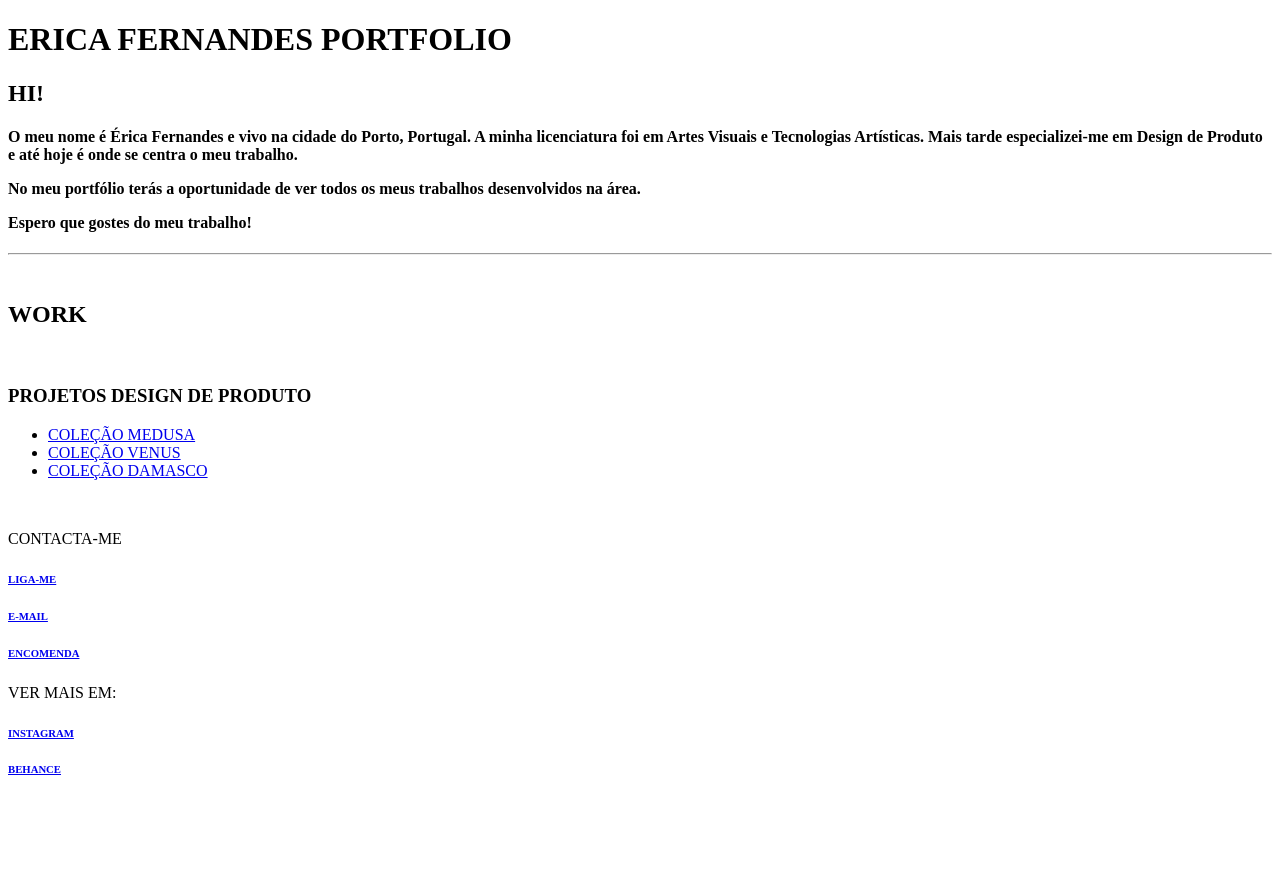
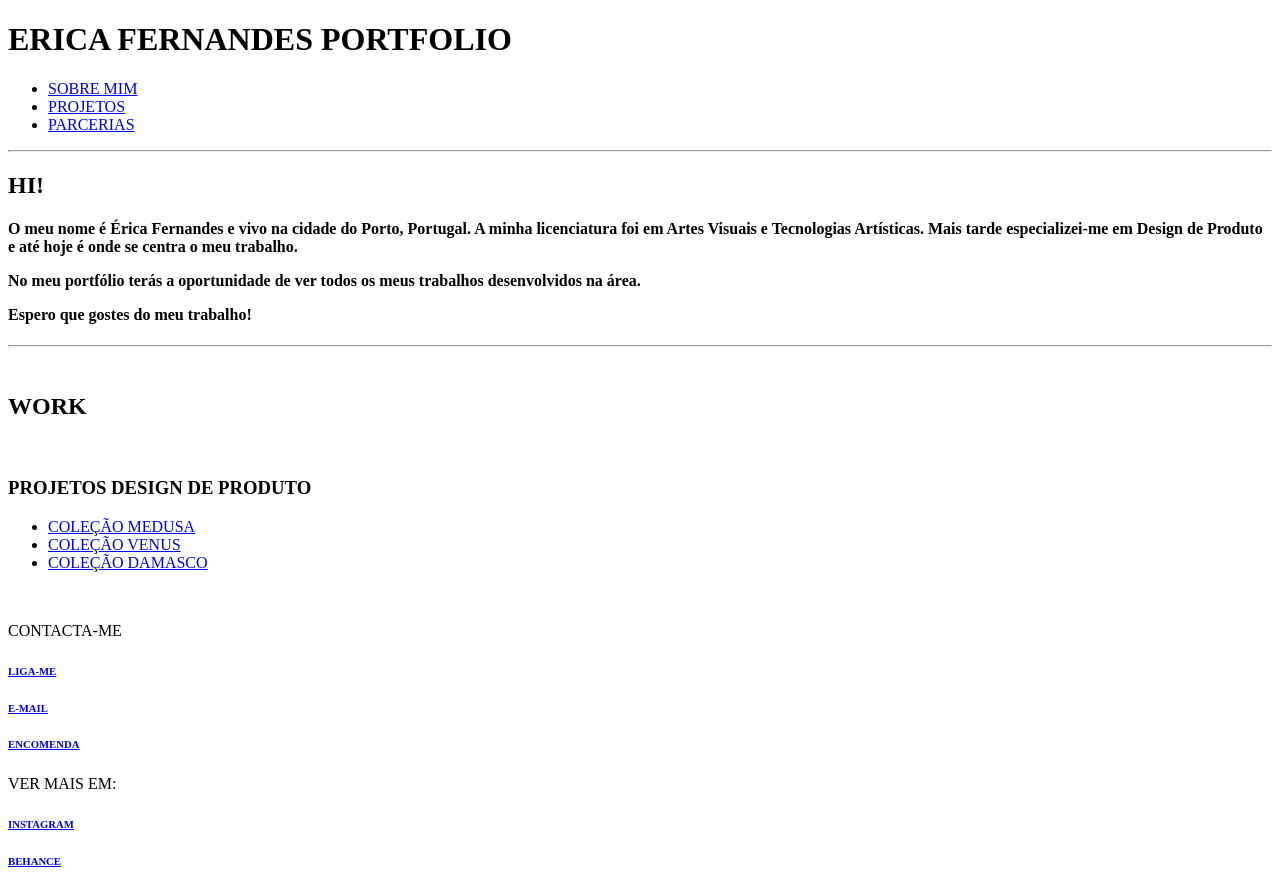
Before and after one commit to ericamf/Ex1, a plain HTML site: page index.html in a window 1280 px wide. Before the commit the page ends 826 px from the top, so only its background shows below. Drawn offline with Linux system fonts and the light colour scheme.

Commit message:
Add files via upload

```diff
--- a/index.html
+++ b/index.html
@@ -3,20 +3,31 @@
 <head>
     <meta charset="UTF-8">
     <meta name="viewport" content="width=device-width, initial-scale=1.0">
-    <title>Ex1_Portfolio Pesssoal ERICA FERNANDES</title>
+    <title>Exercicio 1</title>
 </head>
 <body>
+    <header>
         <h1>ERICA FERNANDES PORTFOLIO </h1>
-
+        <nav>
+            <ul>
+                <li><a href= "SOBRE MIM">SOBRE MIM</a></li>
+                <li><a href= "PROJETOS">PROJETOS</a></li>
+                <li><a href= "PARCERIAS" >PARCERIAS</a></li>
+            </ul>
+            </nav>
+    </header>
+    <hr></hr>
+    <main>
+        <section>
             <p> <h2> HI!</h2></p>
             <h4> O meu nome é Érica Fernandes e vivo na cidade do Porto, Portugal. A minha licenciatura foi em Artes Visuais e Tecnologias Artísticas.
              Mais tarde especializei-me em Design de Produto e até hoje é onde se centra o meu trabalho. <p> No meu portfólio terás a oportunidade de ver todos os
             meus trabalhos desenvolvidos na área. </p> <p> Espero que gostes do meu trabalho! </p></h4>
             <hr> </hr>
-            <br> <header><p><h2> WORK</h2></p></header> </br>
-
-            <main>
-            <section><h3> PROJETOS DESIGN DE PRODUTO </h3>
+        </section>
+        <section>
+            <br><p><h2> WORK</h2></p> </br>
+            <h3> PROJETOS DESIGN DE PRODUTO </h3>
             <nav>
             <ul>
                 <li><a href= "#COLEÇÃO MEDUSA">COLEÇÃO MEDUSA</a></li>
@@ -25,10 +36,11 @@
             </ul>
             </nav>
         </section>
-            </main>
 
 
-  <footer> <nav>
+
+  <footer>
+    <nav>
     <br>
     <p> CONTACTA-ME</p>
     <p> <h6> <a href= "LIGA-ME"> LIGA-ME </a></p> </h6>
@@ -38,15 +50,9 @@
     <p>VER MAIS EM:</p>
     <p> <h6> <a href= "INSTAGRAM"> INSTAGRAM </a></p> </h6>
     <p> <h6> <a href= "BEHANCE"> BEHANCE </a></p> </h6>
-    </br>
-
     </nav>
 
 </footer>
 
-
-
-
-
 </body>
 </html>
```
Lines whose indentation alone changed are shown as unchanged.
